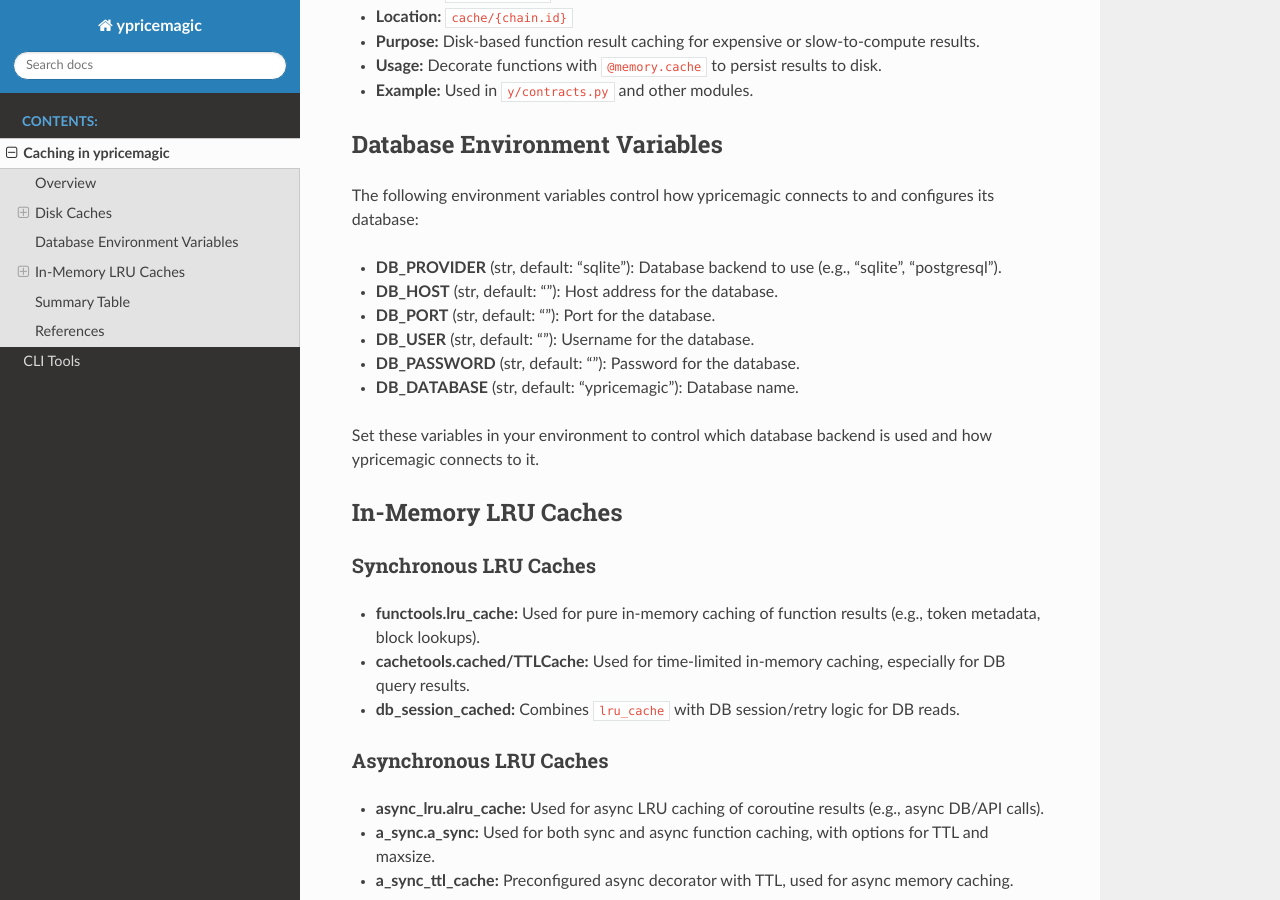
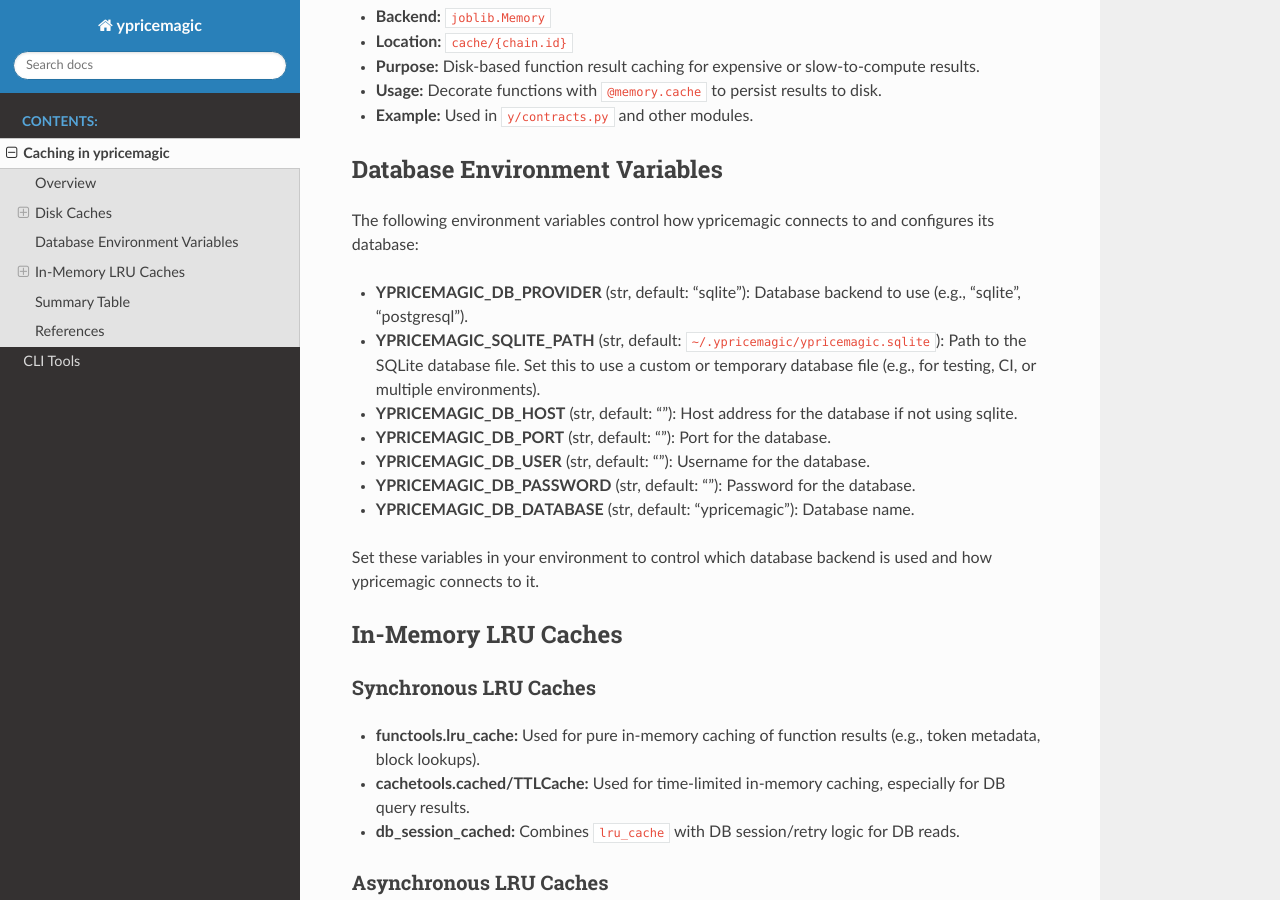
Before and after one commit to BobTheBuidler/ypricemagic, a Sphinx documentation site: the page built from docs/caching.rst, in a window 1280 px wide and 900 px high, scrolled down 1045 px. Built offline with Sphinx 7.4.7 and the Read the Docs theme 3.1.0, drawn with Linux system fonts in a browser that asks for light colours; pages that are not in the unit, such as notebooks, are missing from menus; some of the changed text lies outside the part shown.

Commit message:
feat: YPRICEMAGIC_SQLITE_PATH env var for testing

```diff
--- a/docs/caching.rst
+++ b/docs/caching.rst
@@ -13,7 +13,7 @@
 ~~~~~~~~~~~~~~~
 
 - **Backend:** Pony ORM with SQLite (default, configurable via environment variables)
-- **Location:** ``~/.ypricemagic/ypricemagic.sqlite``
+- **Location:** ``~/.ypricemagic/ypricemagic.sqlite`` (can be overridden with ``YPRICEMAGIC_SQLITE_PATH``)
 - **Purpose:** Persistent storage for blockchain data, price data, and cache metadata.
 - **What is cached:**
   - Blockchain data: chains, blocks, addresses, contracts, tokens, prices
@@ -45,22 +45,25 @@
 
 The following environment variables control how ypricemagic connects to and configures its database:
 
-- **DB_PROVIDER** (str, default: "sqlite"):
+- **YPRICEMAGIC_DB_PROVIDER** (str, default: "sqlite"):
   Database backend to use (e.g., "sqlite", "postgresql").
 
-- **DB_HOST** (str, default: ""):
-  Host address for the database.
+- **YPRICEMAGIC_SQLITE_PATH** (str, default: ``~/.ypricemagic/ypricemagic.sqlite``):
+  Path to the SQLite database file. Set this to use a custom or temporary database file (e.g., for testing, CI, or multiple environments).
 
-- **DB_PORT** (str, default: ""):
+- **YPRICEMAGIC_DB_HOST** (str, default: ""):
+  Host address for the database if not using sqlite.
+
+- **YPRICEMAGIC_DB_PORT** (str, default: ""):
   Port for the database.
 
-- **DB_USER** (str, default: ""):
+- **YPRICEMAGIC_DB_USER** (str, default: ""):
   Username for the database.
 
-- **DB_PASSWORD** (str, default: ""):
+- **YPRICEMAGIC_DB_PASSWORD** (str, default: ""):
   Password for the database.
 
-- **DB_DATABASE** (str, default: "ypricemagic"):
+- **YPRICEMAGIC_DB_DATABASE** (str, default: "ypricemagic"):
   Database name.
 
 Set these variables in your environment to control which database backend is used and how ypricemagic connects to it.
--- a/setup.py
+++ b/setup.py
@@ -13,6 +13,7 @@
     ext_modules = mypycify(
         [
             "y/_db/utils/stringify.py",
+            "y/_db/config.py",
             "y/ENVIRONMENT_VARIABLES.py",
             "y/convert.py",
             "y/exceptions.py",
```
Also changed, not shown: other parts of docs/caching.rst (+0 -1 lines), 4 other files.
